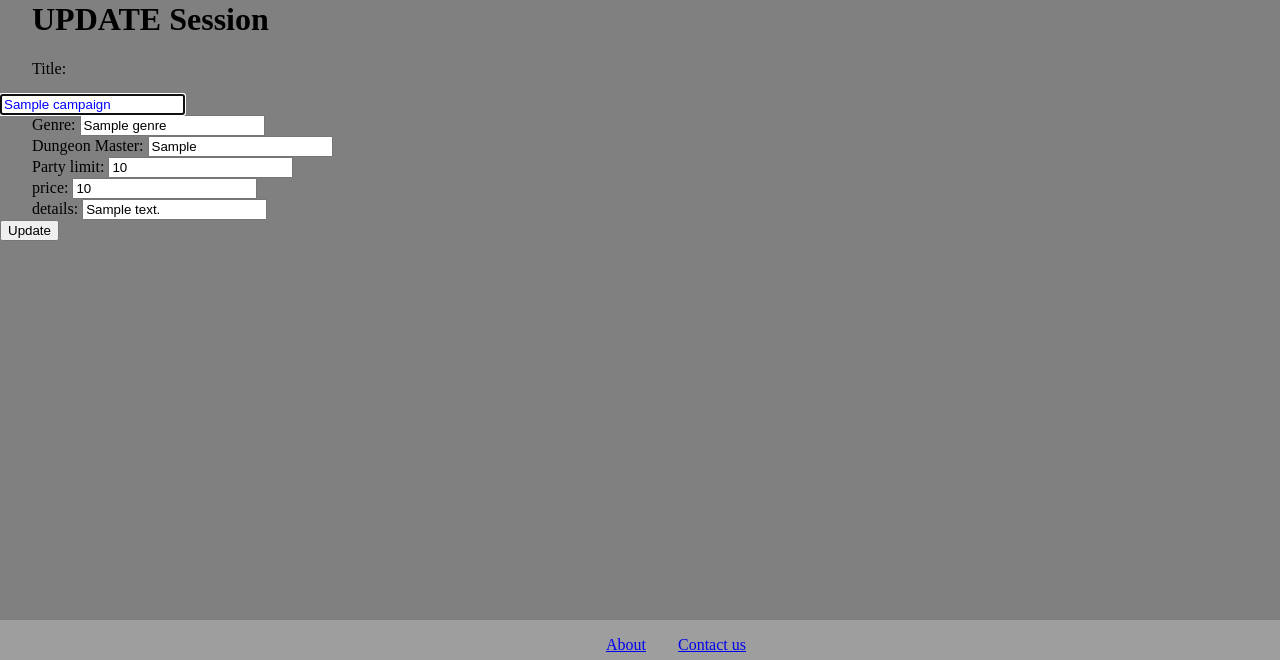
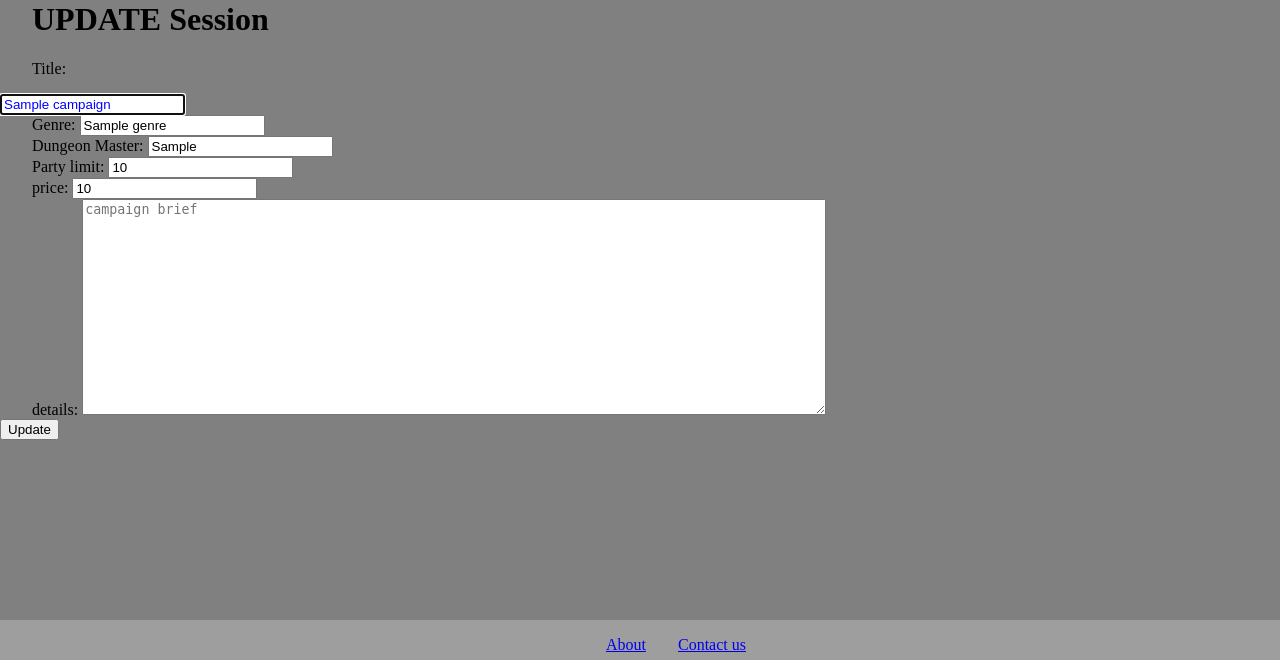
Before and after one commit to Laufley/DnD_Vault_Website, a Flask app: page /management/sessions/1/edit in a window 1280 px wide. Shown: the part 140-800 px from the top of the page. Run offline with Flask 2, Linux system fonts and the light colour scheme; a database or web service that is not in the repository returns one stand-in record (values such as "Sample title"); some libraries are stand-ins or nearby versions.

Commit message:
improved management sessions

```diff
--- a/repositories/campaign_repository.py
+++ b/repositories/campaign_repository.py
@@ -46,7 +46,7 @@ def select(id):
     return campaign
 
 def update(campaign):
-    sql = "UPDATE campaigns SET (title, genre, dm, max_capacity, details, price) = (%s, %s, %s, %s, %s, %s) WHERE id = %s"
+    sql = "UPDATE campaigns SET (title, genre, dm, max_capacity, price, details) = (%s, %s, %s, %s, %s, %s) WHERE id = %s"
     values = [campaign.title, campaign.genre, campaign.dm, campaign.max_capacity, campaign.price, campaign.details, campaign.id]
     run_sql(sql, values)
 
@@ -59,7 +59,7 @@ def campaigns_per_player(player_id):
     results = run_sql(sql, values)
 
     for row in results:
-        single_mission = Campaign(row['title'], row['genre'], row['dm'], row['max_capacity'], row['price'], row['details'])
-        missions.append(single_mission)
+        mission = Campaign(row['title'], row['genre'], row['dm'], row['max_capacity'], row['price'], row['details'])
+        missions.append(mission)
 
     return missions
--- a/templates/management/session.html
+++ b/templates/management/session.html
@@ -2,6 +2,7 @@
 
 {% block content %}
     <div>
+        <a href="/management/sessions"><h4>>>Back to Sessions</h4></a>
         <h2>session information</h2>
         <ul>
             <li>{{session.title}}</li>
--- a/templates/management/sessions.html
+++ b/templates/management/sessions.html
@@ -40,7 +40,7 @@
             <div>
                 <label for="details">details:</label>
                 <textarea cols="90" id="details" name="details" rows="14" placeholder="campaign brief"></textarea>
-                <!-- <input type="text" id="details" name="details" maxlength="50" size="50" placeholder="campaign brief"> -->
+
             </div>
             <button type="submit">Add Session</button>
             </form>
--- a/templates/management/update_session_form.html
+++ b/templates/management/update_session_form.html
@@ -21,11 +21,11 @@
         </div>
         <div>
             <label for="price">price:</label>
-            <input type="text" id="price" name="price" value="{{session.price}}">
+            <input type="text" id="price" name="price" value="{{session.price}}" placeholder="per session">
         </div>
         <div>
-            <label for="detils">details:</label>
-            <input type="text" id="details" name="details" value="{{session.details}}">
+            <label for="details">details:</label>
+            <textarea cols="90" id="details" name="details" rows="14" value="{{session.details}}" placeholder="campaign brief"></textarea>
         </div>
 
         <button type="submit"> Update </button>
```
Also changed, not shown: templates/management/player.html (+12 -6 lines), controllers/player_controller.py (line endings or trailing spaces).
